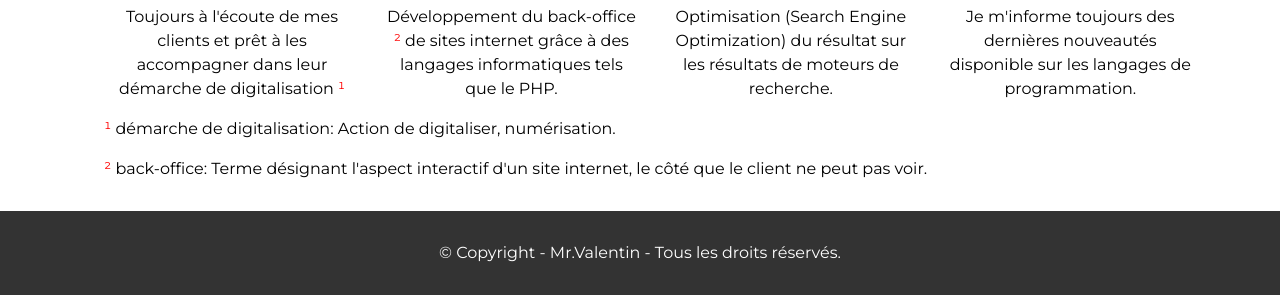
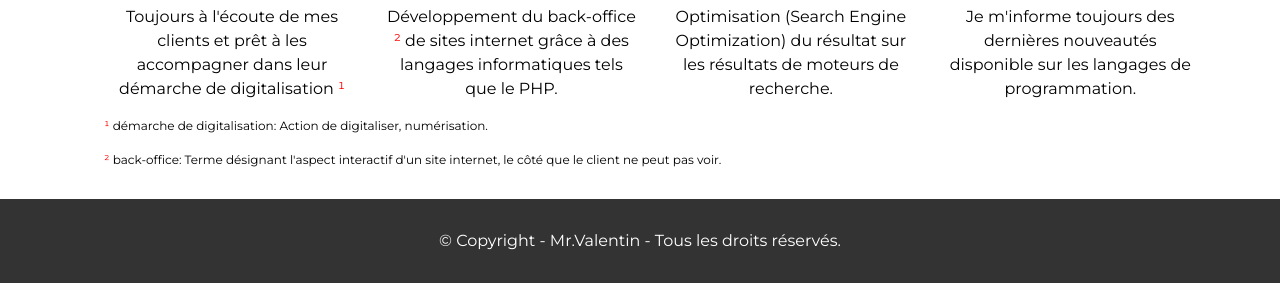
Before and after one commit to ValentinRgt/valentinrgt.github.io, a plain HTML site: page index.html in a window 1280 px wide. Shown: the part 2058-2353 px from the top of the page. Drawn offline with nearby package versions, Linux system fonts and the light colour scheme.

Commit message:
Update index.html

```diff
--- a/index.html
+++ b/index.html
@@ -242,8 +242,8 @@
 
                     </div>
 
-                    <p style="color:#000000;"><font style="color:red;">¹</font> démarche de digitalisation: Action de digitaliser, numérisation.</p>
-                    <p style="color:#000000;"><font style="color:red;">²</font> back-office: Terme désignant l'aspect interactif d'un site internet, le côté que le client ne peut pas voir.</p>
+                    <p style="color:#000000;font-size: 12px;"><font style="color:red;">¹</font> démarche de digitalisation: Action de digitaliser, numérisation.</p>
+                    <p style="color:#000000;font-size: 12px;"><font style="color:red;">²</font> back-office: Terme désignant l'aspect interactif d'un site internet, le côté que le client ne peut pas voir.</p>
                 </div>
             </div>
 
```
